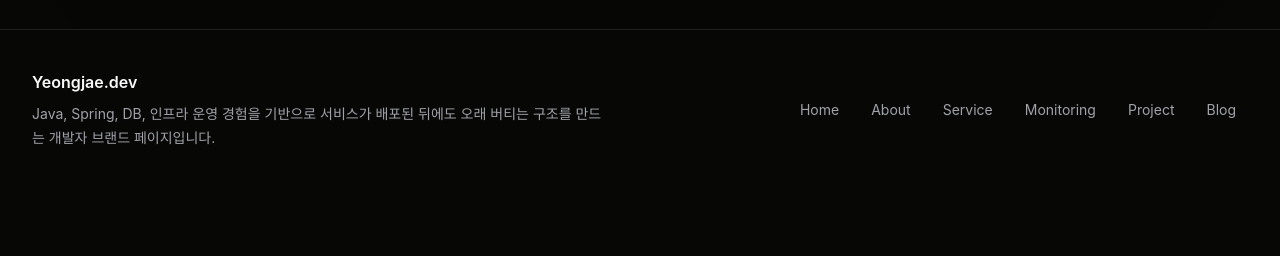
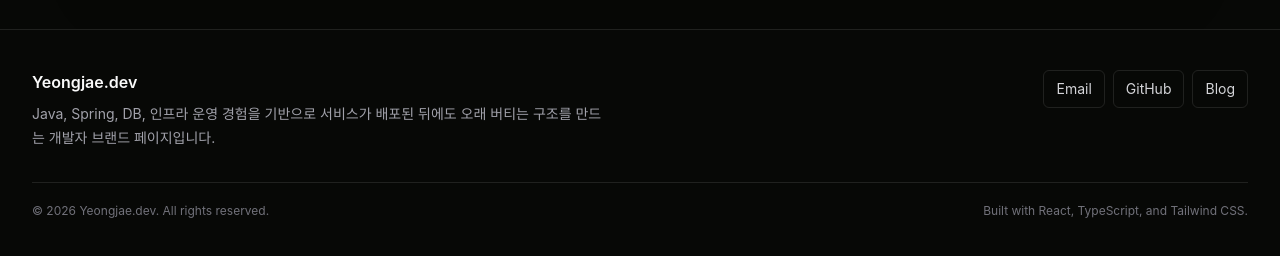
Before and after one commit to YeongJae0114/my-homepage-web, a React (Vite) app in the folder frontend/: page / in a window 1280 px wide. Shown: the part 955-1211 px from the top of the page. Before the commit the page ends 1145 px from the top, so only its background shows below. Built offline with nearby package versions, Linux system fonts and the light colour scheme.

Commit message:
style(frontend): simplify footer layout

```diff
--- a/frontend/src/components/layout/Footer.tsx
+++ b/frontend/src/components/layout/Footer.tsx
@@ -1,24 +1,37 @@
 import { siteConfig } from "../../config/site";
-import { navigationItems } from "../../config/navigation";
 import { AppLink } from "../common/AppLink";
 import { Container } from "../common/Container";
 
 export function Footer() {
-  const navItems = navigationItems.filter((item) => item.enabled).sort((a, b) => a.order - b.order);
+  const year = new Date().getFullYear();
 
   return (
     <footer className="border-t border-white/10 bg-surface-950 py-10">
-      <Container className="flex flex-col gap-6 md:flex-row md:items-center md:justify-between">
-        <div>
-          <p className="font-semibold text-zinc-50">{siteConfig.name}</p>
-          <p className="mt-2 max-w-xl text-sm leading-6 text-zinc-400">{siteConfig.description}</p>
+      <Container>
+        <div className="grid gap-8 md:grid-cols-[1fr_auto] md:items-start">
+          <div>
+            <p className="font-semibold text-zinc-50">{siteConfig.name}</p>
+            <p className="mt-2 max-w-xl text-sm leading-6 text-zinc-400">{siteConfig.description}</p>
+          </div>
+
+          <div className="flex flex-wrap gap-2 md:justify-end">
+            {siteConfig.contactLinks.map((link) => (
+              <AppLink
+                key={link.href}
+                href={link.href}
+                className="rounded-md border border-white/10 px-3 py-2 text-sm text-zinc-300 transition hover:border-emerald-300/35 hover:bg-white/[0.06] hover:text-zinc-50"
+                target={link.external ? "_blank" : undefined}
+                rel={link.external ? "noreferrer" : undefined}
+              >
+                {link.label}
+              </AppLink>
+            ))}
+          </div>
         </div>
-        <div className="flex flex-wrap gap-2">
-          {navItems.map((item) => (
-            <AppLink key={item.href} href={item.href} className="rounded-md px-3 py-2 text-sm text-zinc-400 hover:bg-white/[0.06] hover:text-zinc-50">
-              {item.label}
-            </AppLink>
-          ))}
+
+        <div className="mt-8 flex flex-col gap-2 border-t border-white/10 pt-5 text-xs text-zinc-500 sm:flex-row sm:items-center sm:justify-between">
+          <p>© {year} {siteConfig.name}. All rights reserved.</p>
+          <p>Built with React, TypeScript, and Tailwind CSS.</p>
         </div>
       </Container>
     </footer>
```
